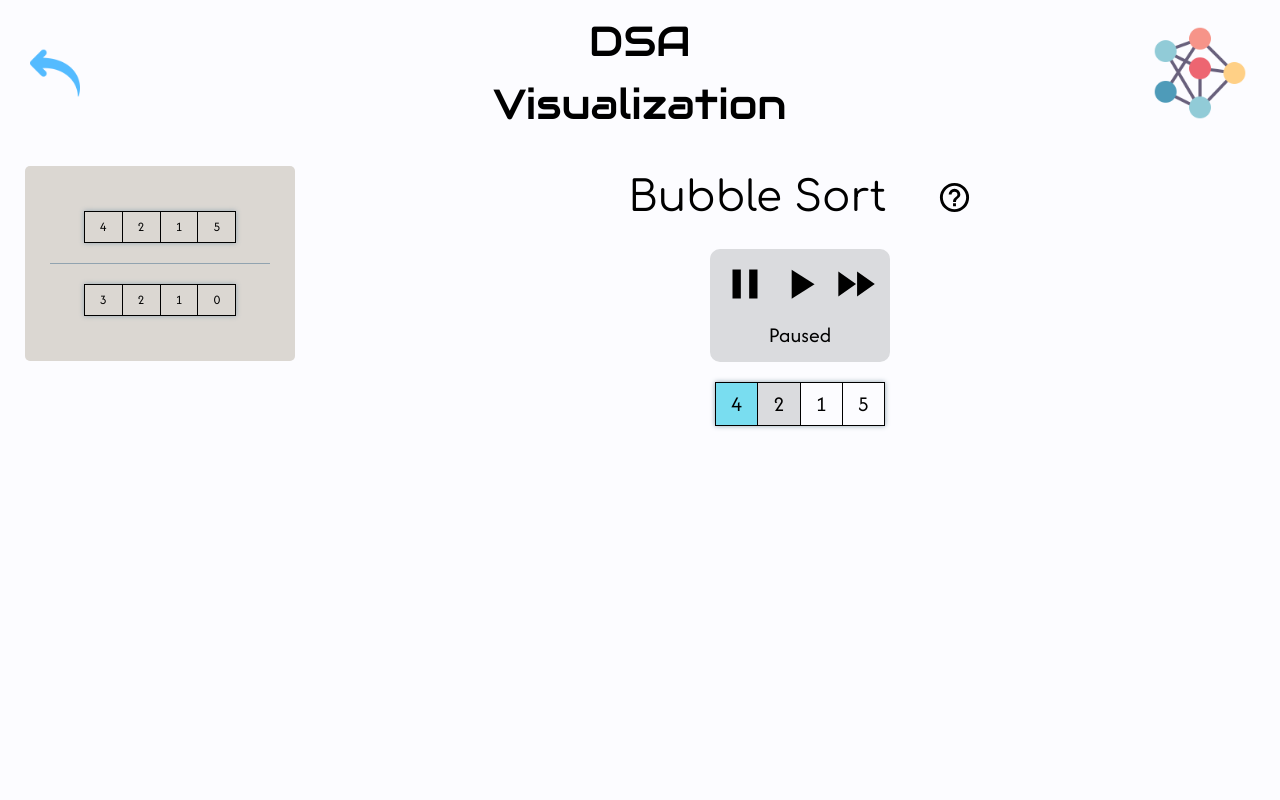
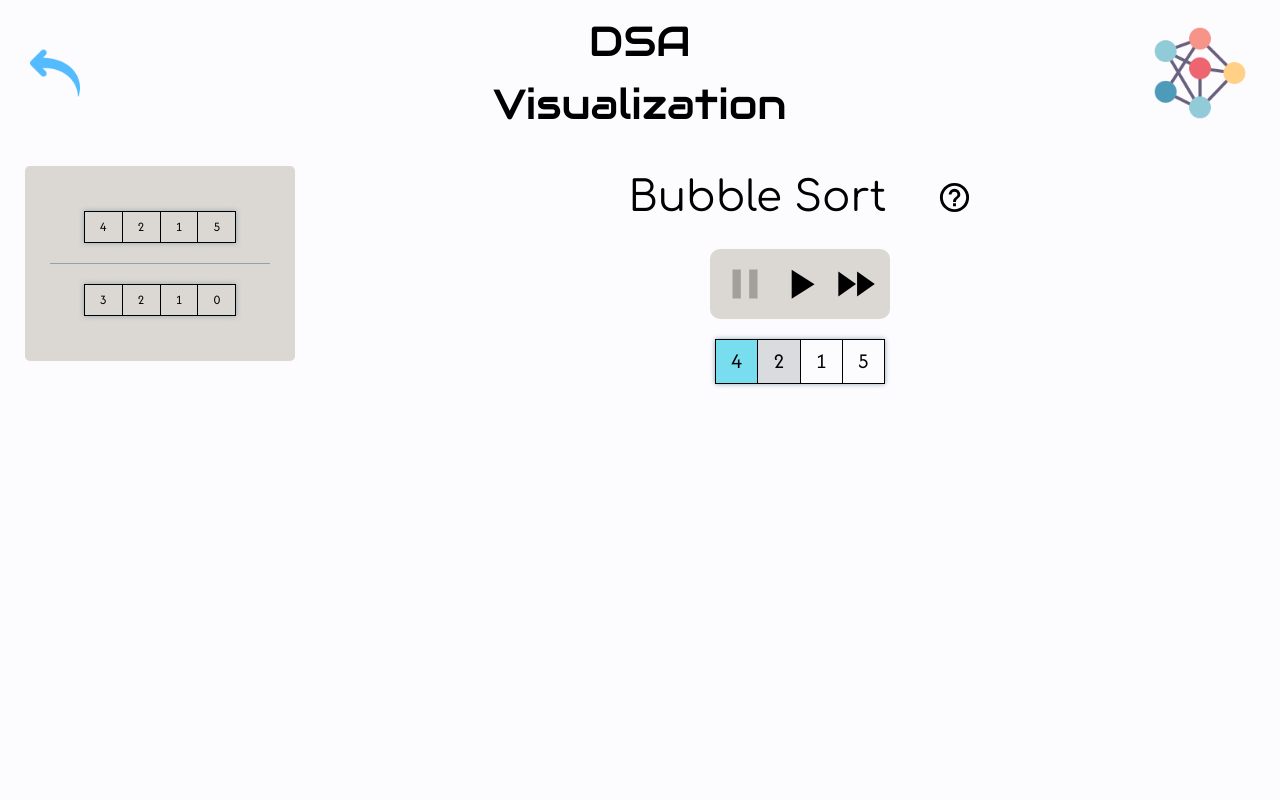
Before and after one commit to NestorNebula/dsa-visualization, a React (Vite) app: page /algorithms/bubble-sort in a window 1280 px wide. Shown: the top 800 px of the page. Built offline with nearby package versions, Linux system fonts and the light colour scheme.

Commit message:
feat: update SpeedBar styles & rendering

```diff
--- a/src/components/speed-bar/SpeedBar.styles.ts
+++ b/src/components/speed-bar/SpeedBar.styles.ts
@@ -1,7 +1,8 @@
 import styled from 'styled-components';
+import type { Status } from './SpeedBar';
 
 const SpeedBar = styled.div`
-  background-color: ${(props) => props.theme.lightGrey};
+  background-color: ${(props) => props.theme.timberwolf};
   display: flex;
   flex-direction: column;
   align-items: center;
@@ -18,7 +19,15 @@ const Button = styled.button`
   & > img {
     min-width: 5rem;
   }
+
+  &:disabled {
+    opacity: 0.25;
+  }
 `;
-const Status = styled.div``;
+const Status = styled.div`
+  color: transparent;
+  position: absolute;
+  z-index: -1;
+`;
 
 export { SpeedBar, Options, Button, Status };
--- a/src/components/speed-bar/SpeedBar.tsx
+++ b/src/components/speed-bar/SpeedBar.tsx
@@ -13,13 +13,25 @@ function SpeedBar({
   return (
     <S.SpeedBar>
       <S.Options>
-        <S.Button aria-label="pause" onClick={() => setStatus('Paused')}>
+        <S.Button
+          aria-label={status !== 'Paused' ? 'pause' : 'paused'}
+          disabled={['Paused', 'Done', 'Failed'].includes(status)}
+          onClick={() => setStatus('Paused')}
+        >
           <img src={pause} alt="Pause" />
         </S.Button>
-        <S.Button aria-label="play" onClick={() => setStatus('Active')}>
+        <S.Button
+          aria-label={status !== 'Active' ? 'play' : 'active'}
+          disabled={['Active', 'Done', 'Failed'].includes(status)}
+          onClick={() => setStatus('Active')}
+        >
           <img src={play} alt="Play" />
         </S.Button>
-        <S.Button aria-label="faster" onClick={() => setStatus('Faster')}>
+        <S.Button
+          aria-label="faster"
+          disabled={['Faster', 'Done', 'Failed'].includes(status)}
+          onClick={() => setStatus('Faster')}
+        >
           <img src={forward} alt="Forward" />
         </S.Button>
       </S.Options>
```
Also changed, not shown: 1 other file (tests, documents, lock files or other folders).
